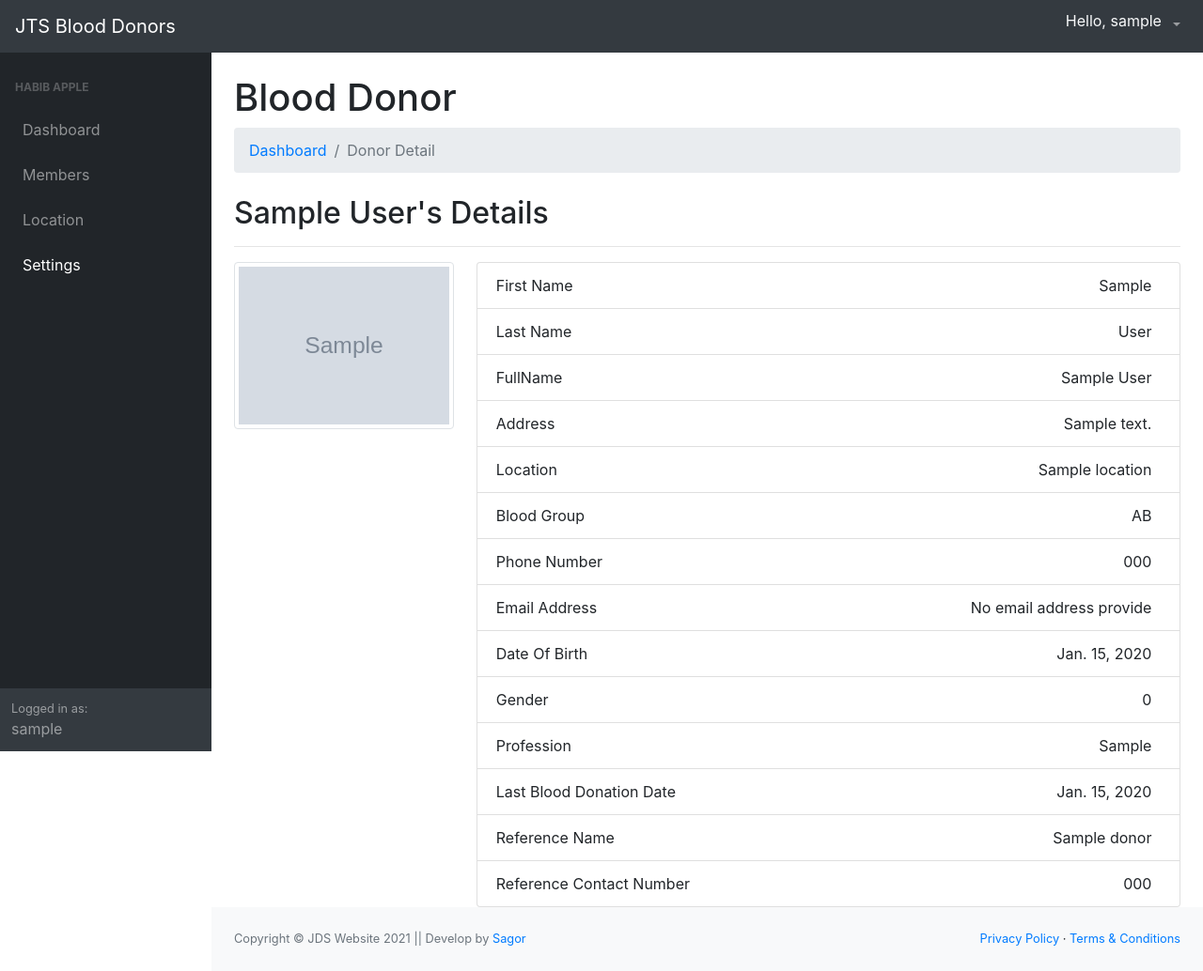
After one commit to Ankitkumarji1323/blood-donation, a Django app: page /donor-detail/1/ in a window 1280 px wide. The commit adds this page. Shown: the whole page at 94% size. Run offline with Django 3.2, Linux system fonts and the light colour scheme; a user stored in the database is signed in; tables that the repository leaves empty hold one stand-in row (values such as "Sample post"); grey boxes marked "Sample" are stand-in pictures; some libraries are stand-ins or nearby versions.

Commit message:
Donor detail page + others page isseus fixed

```diff
--- a/blood/forms/donor_form.py
+++ b/blood/forms/donor_form.py
@@ -1,5 +1,5 @@
 from django import forms
-from django.forms import TextInput, Select, Textarea, DateTimeInput
+from django.forms import TextInput, Select, Textarea, DateTimeInput, FileInput
 
 from blood.models.donor import Donor
 
@@ -22,6 +22,7 @@ class DonorForm(forms.ModelForm):
             'date_of_birth': DateTimeInput(attrs={'class': 'form-control', 'id': 'date_of_birth', 'type': 'date'}),
             'gender': Select(attrs={'class': 'form-control', 'id': 'gender'}),
             'profession': TextInput(attrs={'class': 'form-control', 'id': 'profession'}),
+            'profile_picture': FileInput(attrs={'class': 'form-control', 'id': 'profile_picture'}),
             'last_donation_date': DateTimeInput(
                 attrs={'class': 'form-control', 'id': 'last_donation_date', 'type': 'date'}),
         }
--- a/blood/models/donor.py
+++ b/blood/models/donor.py
@@ -19,6 +19,7 @@ class Donor(DomainEntity):
     last_donation_date = models.DateField(null=True)
     reference_name = models.CharField(max_length=40, blank=True, null=True)
     reference_number = models.CharField(max_length=40, blank=True, null=True)
+    profile_picture = models.ImageField(upload_to='profile', blank=True, null=True)
 
     def __str__(self):
         return self.first_name[:20]
--- a/blood/templates/members/add_donor.html
+++ b/blood/templates/members/add_donor.html
@@ -110,9 +110,13 @@
                             </div>
                         </div>
                         <div class="row">
-                            <div class="col-md-12">
+                            <div class="col-md-8">
                                 <label for="address">Enter your address</label>
                                 {{ form.address }}
+                            </div>
+                            <div class="col-md-4">
+                                <label for="profile_picture">Upload Profile Picture</label>
+                                {{ form.profile_picture }}
                             </div>
                         </div>
                         <br/>
--- /dev/null
+++ b/blood/templates/members/donor_detail.html
@@ -0,0 +1,91 @@
+{% extends 'index.html' %}
+
+{% block title %} {{ donor.get_full_name }} Details {% endblock %}
+
+{% block content %}
+
+    <main>
+        <div class="container-fluid">
+            <h1 class="mt-4">Blood Donor</h1>
+            <ol class="breadcrumb mb-4">
+                <li class="breadcrumb-item"><a href="{% url 'dashboard' %}">Dashboard</a></li>
+                <li class="breadcrumb-item active">Donor Detail</li>
+            </ol>
+            <div class="row">
+                <div class="col-md-12">
+                    <h2>{{ donor.get_full_name }}'s Details</h2>
+                    <hr/>
+                    <div class="row">
+                        <div class="col-md-3">
+                            <img class="img-thumbnail" src="{{ donor.profile_picture.url }}"
+                                 alt="{{ donor.get_full_name }}">
+                        </div>
+                        <div class="col-md-9">
+                            <ul class="list-group">
+                                <li class="list-group-item d-flex justify-content-between align-items-center">
+                                    First Name
+                                    <span class="badge-pill">{{ donor.first_name }}</span>
+                                </li>
+                                <li class="list-group-item d-flex justify-content-between align-items-center">
+                                    Last Name
+                                    <span class="badge-pill">{{ donor.last_name }}</span>
+                                </li>
+                                <li class="list-group-item d-flex justify-content-between align-items-center">
+                                    FullName
+                                    <span class="badge-pill">{{ donor.get_full_name }}</span>
+                                </li>
+                                <li class="list-group-item d-flex justify-content-between align-items-center">
+                                    Address
+                                    <span class="badge-pill">{{ donor.address }}</span>
+                                </li>
+                                <li class="list-group-item d-flex justify-content-between align-items-center">
+                                    Location
+                                    <span class="badge-pill">{{ donor.current_location }}</span>
+                                </li>
+                                <li class="list-group-item d-flex justify-content-between align-items-center">
+                                    Blood Group
+                                    <span class="badge-pill">{{ donor.select_blood }}</span>
+                                </li>
+                                <li class="list-group-item d-flex justify-content-between align-items-center">
+                                    Phone Number
+                                    <span class="badge-pill">{{ donor.phone_number }}</span>
+                                </li>
+                                <li class="list-group-item d-flex justify-content-between align-items-center">
+                                    Email Address
+                                    <span class="badge-pill">{% if email_address %} {{ donor.email_address }} {% else %}
+                                        No email address provide {% endif %}</span>
+                                </li>
+                                <li class="list-group-item d-flex justify-content-between align-items-center">
+                                    Date Of Birth
+                                    <span class="badge-pill">{{ donor.date_of_birth }}</span>
+                                </li>
+                                <li class="list-group-item d-flex justify-content-between align-items-center">
+                                    Gender
+                                    <span class="badge-pill">{{ donor.gender }}</span>
+                                </li>
+                                <li class="list-group-item d-flex justify-content-between align-items-center">
+                                    Profession
+                                    <span class="badge-pill">{{ donor.profession }}</span>
+                                </li>
+                                <li class="list-group-item d-flex justify-content-between align-items-center">
+                                    Last Blood Donation Date
+                                    <span class="badge-pill">{{ donor.last_donation_date }}</span>
+                                </li>
+                                <li class="list-group-item d-flex justify-content-between align-items-center">
+                                    Reference Name
+                                    <span class="badge-pill">{{ donor.reference_name }}</span>
+                                </li>
+                                <li class="list-group-item d-flex justify-content-between align-items-center">
+                                    Reference Contact Number
+                                    <span class="badge-pill">{{ donor.reference_number }}</span>
+                                </li>
+                            </ul>
+                        </div>
+                    </div>
+                </div>
+            </div>
+        </div>
+    </main>
+
+
+{% endblock %}
--- a/blood/templates/members/donor_list.html
+++ b/blood/templates/members/donor_list.html
@@ -1,6 +1,6 @@
 {% extends 'index.html' %}
 
-{% block title %} Dashboard {% endblock %}
+{% block title %} Dashboard || Donor list {% endblock %}
 
 {% block content %}
 
@@ -39,7 +39,7 @@
                                     <td>{{ donnor.current_location }}</td>
                                     <td>
                                         <a class="btn btn-success btn-sm mr-1" href=""><i class="fa fa-pen"></i></a>
-                                        <a class="btn btn-info btn-sm mr-1" href=""><i class="fa fa-eye"></i></a>
+                                        <a class="btn btn-info btn-sm mr-1" href="{% url 'donor_detail' donnor.id %}"><i class="fa fa-eye"></i></a>
                                         <a class="btn btn-danger btn-sm" href=""><i class="fa fa-trash"></i></a>
                                     </td>
                                 </tr>
--- a/blood/urls.py
+++ b/blood/urls.py
@@ -3,7 +3,7 @@ from blood.views.dashboard_view import Dashboard
 from blood.views.homepage_views import Homepage
 from blood.views.auth_views import Login, SingUpView, Logout
 from blood.views.location_views import LocationCreateListView
-from blood.views.donor_views import CreateDonorView, DonorListView
+from blood.views.donor_views import CreateDonorView, DonorListView, DonorDetailView
 
 urlpatterns = [
     path('', Homepage.as_view(), name="homepage"),
@@ -14,4 +14,5 @@ urlpatterns = [
     path('location/', LocationCreateListView.as_view(), name="location"),
     path('add-donor/', CreateDonorView.as_view(), name="create_donor"),
     path('donor-list/', DonorListView.as_view(), name="donor_list"),
+    path('donor-detail/<pk>/', DonorDetailView.as_view(), name="donor_detail"),
 ]
--- a/blood/views/donor_views.py
+++ b/blood/views/donor_views.py
@@ -1,4 +1,4 @@
-from django.views.generic import CreateView, ListView
+from django.views.generic import CreateView, ListView, DeleteView
 from django.contrib.auth.decorators import login_required
 from django.utils.decorators import method_decorator
 from django.contrib.messages.views import SuccessMessageMixin
@@ -13,7 +13,7 @@ class CreateDonorView(SuccessMessageMixin, CreateView):
     model = Donor
     form_class = DonorForm
     success_url = '/add-donor/'
-    success_message = "Service has been successfully created!"
+    success_message = "Member has been successfully created!"
 
 
 @method_decorator(login_required(login_url='/login/'), name='dispatch')
@@ -21,3 +21,10 @@ class DonorListView(ListView):
     template_name = 'members/donor_list.html'
     model = Donor
     context_object_name = 'donors'
+
+
+@method_decorator(login_required(login_url='/login/'), name='dispatch')
+class DonorDetailView(DeleteView):
+    model = Donor
+    template_name = 'members/donor_detail.html'
+    context_object_name = 'donor'
```
